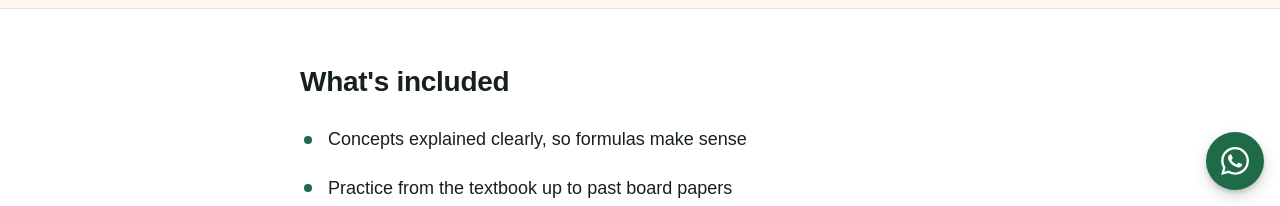
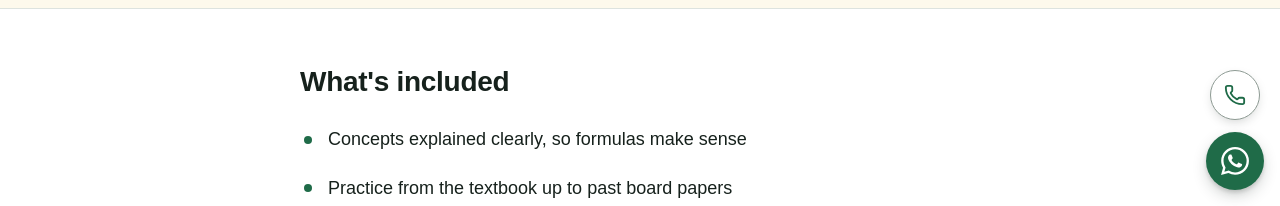
Before and after one commit to jawadhafeez171/Hafeez-Studio, a Next.js app: page /tutoring in a window 1280 px wide. Shown: the part 594-800 px from the top of the page. Built offline with nearby package versions, Linux system fonts and the light colour scheme; a web font is replaced by a local one.

Commit message:
Tuition pages: floating call button above WhatsApp
Co-Authored-By: Claude Opus 5.5 <noreply@anthropic.com>

```diff
--- a/src/app/tutoring/_components/FloatingButtons.tsx
+++ b/src/app/tutoring/_components/FloatingButtons.tsx
@@ -1,11 +1,11 @@
 'use client';
 
 import React, { useEffect, useState } from 'react';
-import { ArrowUp } from 'lucide-react';
-import { TUTOR_WHATSAPP_URL } from '@/lib/tutor';
+import { ArrowUp, Phone } from 'lucide-react';
+import { TUTOR_PHONE_DISPLAY, TUTOR_PHONE_TEL, TUTOR_WHATSAPP_URL } from '@/lib/tutor';
 import { WhatsAppIcon } from './contact';
 
-// Bottom-right corner on every tuition page: WhatsApp always in reach, and a back-to-top button
+// Bottom-right corner on every tuition page: WhatsApp and a call button always in reach, and a back-to-top button
 // that appears once the visitor has scrolled past the first screen.
 export default function FloatingButtons({ whatsappHref = TUTOR_WHATSAPP_URL }: { whatsappHref?: string }) {
   const [showTop, setShowTop] = useState(false);
@@ -51,6 +51,13 @@ export default function FloatingButtons({ whatsappHref = TUTOR_WHATSAPP_URL }: {
         <ArrowUp size={20} aria-hidden="true" />
       </button>
       <a
+        href={TUTOR_PHONE_TEL}
+        className={`t-float-call${bookingInView ? ' is-aside' : ''}`}
+        aria-label={`Call ${TUTOR_PHONE_DISPLAY}`}
+      >
+        <Phone size={22} aria-hidden="true" />
+      </a>
+      <a
         href={whatsappHref}
         target="_blank"
         rel="noopener noreferrer"
--- a/src/app/tutoring/tutor.css
+++ b/src/app/tutoring/tutor.css
@@ -501,7 +501,25 @@ body:has(.tutor) {
   background: var(--green-hover);
   transform: translateY(-2px);
 }
+/* Call: secondary to WhatsApp, so white with a green icon */
+.t-float-call {
+  display: grid;
+  place-items: center;
+  width: 50px;
+  height: 50px;
+  border: 1px solid var(--border-hover);
+  border-radius: 50%;
+  background: var(--paper);
+  color: var(--green) !important;
+  box-shadow: 0 4px 12px -4px rgba(22, 33, 28, 0.25);
+  transition: border-color 0.2s ease, transform 0.2s ease, opacity 0.2s ease;
+}
+.t-float-call:hover {
+  border-color: var(--green);
+  transform: translateY(-2px);
+}
 @media (max-width: 639px) {
+  .t-float-call.is-aside,
   .t-float-wa.is-aside {
     opacity: 0;
     transform: scale(0.85);
@@ -542,10 +560,12 @@ body:has(.tutor) {
 }
 @media (prefers-reduced-motion: reduce) {
   .t-float-wa,
+  .t-float-call,
   .t-float-top {
     transition: none;
   }
-  .t-float-wa:hover {
+  .t-float-wa:hover,
+  .t-float-call:hover {
     transform: none;
   }
 }
--- a/src/lib/tutor.ts
+++ b/src/lib/tutor.ts
@@ -1,5 +1,6 @@
 // Hafeez Tutor contact details, shared by the tutoring page and the shared contact dialog
 export const TUTOR_PHONE_DISPLAY = '+91 99028 00693';
+export const TUTOR_PHONE_TEL = 'tel:+919902800693';
 export const TUTOR_WHATSAPP_TEXT =
   "Hi, I'd like to book a free trial class for Maths/Physics. My child is in Class __, board: __, area: __.";
 export const TUTOR_WHATSAPP_URL = 'https://wa.me/919902800693?text=' + encodeURIComponent(TUTOR_WHATSAPP_TEXT);
```
Also changed, not shown: 1 other file (tests, documents, lock files or other folders).
